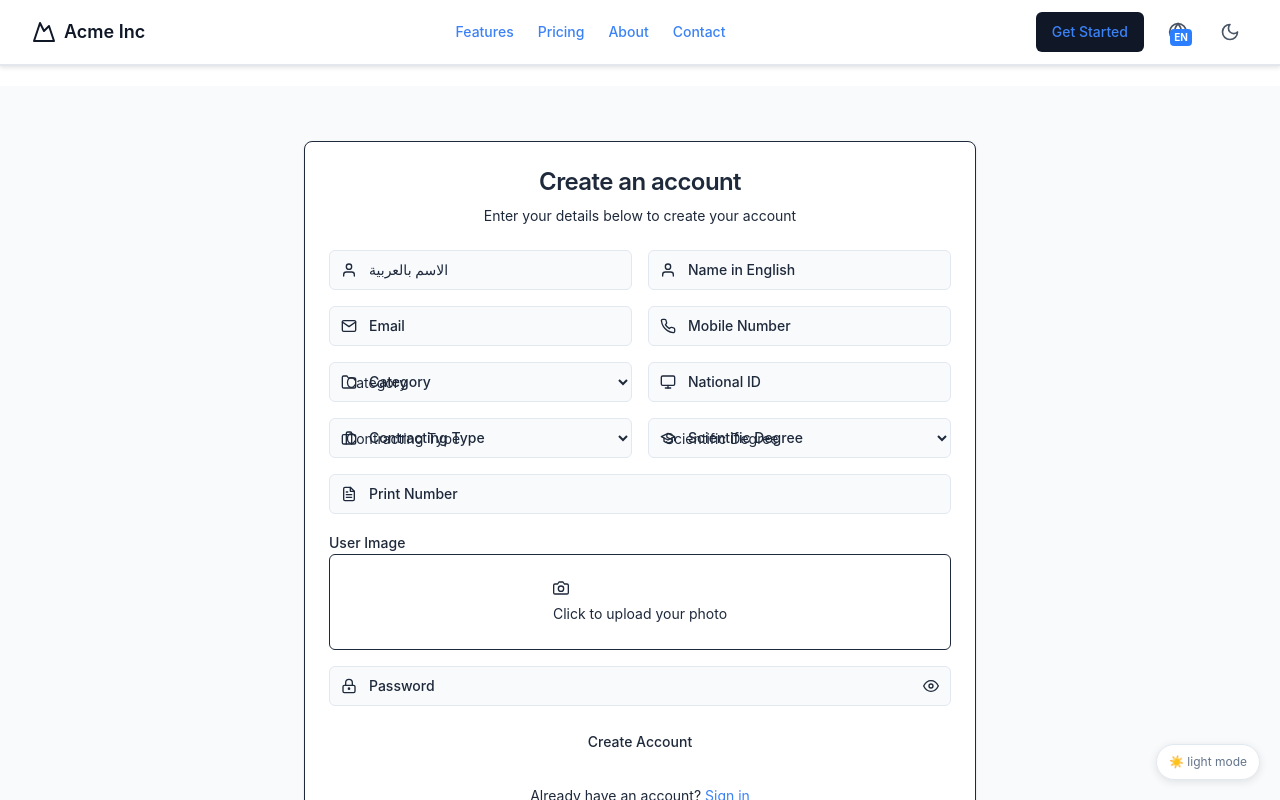
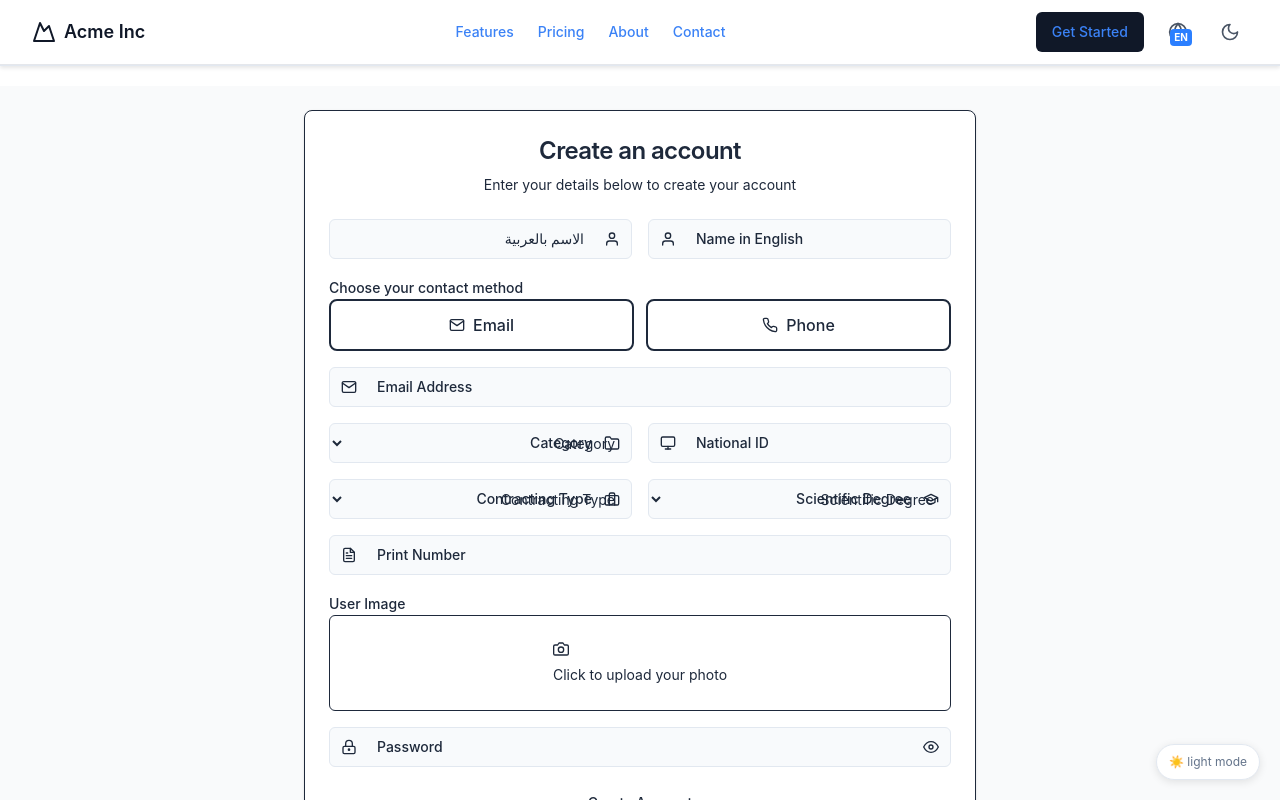
Before and after one commit to mahmoudAliaboElhassan/balance-hospital, a React (Vite) app: page /signup in a window 1280 px wide. Shown: the top 800 px of the page. Built offline with nearby package versions, Linux system fonts and the light colour scheme.

Commit message:
some refactoring

```diff
--- a/src/pages/auth/signup.jsx
+++ b/src/pages/auth/signup.jsx
@@ -255,10 +255,15 @@ const FloatingLabelInput = ({
   ...props
 }) => {
   const [isFocused, setIsFocused] = useState(false);
+  const isRTL = dir === "rtl";
 
   return (
     <div className="relative group">
-      <div className="absolute inset-y-0 left-0 pl-3 flex items-center pointer-events-none text-muted-foreground transition-colors group-focus-within:text-foreground">
+      <div
+        className={`absolute inset-y-0 ${
+          isRTL ? "right-0 pr-3" : "left-0 pl-3"
+        } flex items-center pointer-events-none text-muted-foreground transition-colors group-focus-within:text-foreground`}
+      >
         {icon}
       </div>
       <input
@@ -271,15 +276,17 @@ const FloatingLabelInput = ({
         dir={dir}
         className={`flex h-10 w-full rounded-md border ${
           error ? "border-red-500" : "border-input"
-        } bg-background pl-10 ${
-          rightIcon ? "pr-10" : "pr-3"
+        } bg-background ${isRTL ? "pr-12 pl-3" : "pl-12 pr-3"} ${
+          rightIcon ? (isRTL ? "pl-10" : "pr-10") : ""
         } py-2 text-sm ring-offset-background file:border-0 file:bg-transparent file:text-sm file:font-medium focus-visible:outline-none focus-visible:ring-2 focus-visible:ring-ring focus-visible:ring-offset-2 disabled:cursor-not-allowed disabled:opacity-50 transition-all duration-200 peer placeholder-transparent`}
         placeholder={placeholder}
         {...props}
       />
       <label
         htmlFor={id}
-        className={`absolute left-10 transition-all duration-200 pointer-events-none text-sm font-medium ${
+        className={`absolute ${
+          isRTL ? "right-12" : "left-12"
+        } transition-all duration-200 pointer-events-none text-sm font-medium ${
           isFocused || value
             ? "-top-2 text-xs bg-white dark:bg-black px-2 text-foreground rounded-sm"
             : "top-2.5 text-muted-foreground"
@@ -291,7 +298,9 @@ const FloatingLabelInput = ({
         <button
           type="button"
           onClick={onRightIconClick}
-          className="absolute inset-y-0 right-0 pr-3 flex items-center text-muted-foreground hover:text-foreground transition-colors focus:outline-none focus:text-foreground"
+          className={`absolute inset-y-0 ${
+            isRTL ? "left-0 pl-3" : "right-0 pr-3"
+          } flex items-center text-muted-foreground hover:text-foreground transition-colors focus:outline-none focus:text-foreground`}
         >
           {rightIcon}
         </button>
@@ -309,15 +318,13 @@ const FloatingLabelSelect = ({
   icon,
   options,
   error,
+  dir = "rtl", // Default is LTR
   ...props
 }) => {
   const [isFocused, setIsFocused] = useState(false);
 
   return (
-    <div className="relative group">
-      <div className="absolute inset-y-0 left-0 pl-3 flex items-center pointer-events-none text-muted-foreground transition-colors group-focus-within:text-foreground z-10">
-        {icon}
-      </div>
+    <div className="relative group" dir={dir}>
       <select
         id={id}
         value={value}
@@ -326,7 +333,9 @@ const FloatingLabelSelect = ({
         onBlur={() => setIsFocused(false)}
         className={`flex h-10 w-full rounded-md border ${
           error ? "border-red-500" : "border-input"
-        } bg-background pl-10 pr-3 py-2 text-sm ring-offset-background focus-visible:outline-none focus-visible:ring-2 focus-visible:ring-ring focus-visible:ring-offset-2 disabled:cursor-not-allowed disabled:opacity-50 transition-all duration-200`}
+        } bg-background pl-10 pr-10 py-2 text-sm ring-offset-background focus-visible:outline-none focus-visible:ring-2 focus-visible:ring-ring focus-visible:ring-offset-2 disabled:cursor-not-allowed disabled:opacity-50 transition-all duration-200 ${
+          dir === "rtl" ? "text-right" : "text-left"
+        }`}
         {...props}
       >
         <option value="">{placeholder}</option>
@@ -336,9 +345,12 @@ const FloatingLabelSelect = ({
           </option>
         ))}
       </select>
+
       <label
         htmlFor={id}
-        className={`absolute left-10 transition-all duration-200 pointer-events-none text-sm font-medium ${
+        className={`absolute ${
+          dir === "rtl" ? "right-10" : "left-10"
+        } transition-all duration-200 pointer-events-none text-sm font-medium ${
           isFocused || value
             ? "-top-2 text-xs bg-white dark:bg-black px-2 text-foreground rounded-sm"
             : "top-2.5 text-muted-foreground"
@@ -346,9 +358,19 @@ const FloatingLabelSelect = ({
       >
         {placeholder}
       </label>
+
+      <div
+        className={`absolute inset-y-0 ${
+          dir === "rtl" ? "right-0 pr-3" : "left-0 pl-3"
+        } flex items-center pointer-events-none text-muted-foreground transition-colors group-focus-within:text-foreground z-10`}
+      >
+        {icon}
+      </div>
     </div>
   );
 };
+
+// Toggle Button Component - REMOVED (no longer needed)
 
 // File Upload Component
 const FileUpload = ({ value, onChange, placeholder }) => {
@@ -410,6 +432,7 @@ const SignUp = () => {
   const { mymode } = useSelector((state) => state.mode);
   const [showPassword, setShowPassword] = useState(false);
   const [isSubmitting, setIsSubmitting] = useState(false);
+  const [contactMethod, setContactMethod] = useState("email"); // "email" or "phone"
   const [formData, setFormData] = useState({
     nameArabic: "",
     nameEnglish: "",
@@ -438,7 +461,7 @@ const SignUp = () => {
   ];
 
   const contractingTypeOptions = [
-    { value: "full-time", label: "Full Time" },
+    { value: "full-time", label: "بدوام كامل" },
     { value: "part-time", label: "Part Time" },
     { value: "contract", label: "Contract" },
     { value: "freelance", label: "Freelance" },
@@ -467,16 +490,19 @@ const SignUp = () => {
       newErrors.nameEnglish = "Please enter a valid English name";
     }
 
+    // Validate based on selected contact method
+    if (contactMethod === "email") {
       if (!formData.email.trim()) {
         newErrors.email = "Email is required";
       } else if (!validateEmail(formData.email)) {
         newErrors.email = "Please enter a valid email address";
       }
-
+    } else {
       if (!formData.mobile.trim()) {
         newErrors.mobile = "Mobile number is required";
       } else if (!validateMobile(formData.mobile)) {
         newErrors.mobile = "Please enter a valid mobile number";
+      }
     }
 
     if (!formData.category) {
@@ -527,6 +553,23 @@ const SignUp = () => {
     }
   };
 
+  const handleContactMethodChange = (method) => {
+    setContactMethod(method);
+    // Clear errors for the contact fields when switching
+    setErrors((prev) => ({
+      ...prev,
+      email: "",
+      mobile: "",
+    }));
+
+    // Clear the non-selected field value
+    if (method === "email") {
+      handleInputChange("mobile", "");
+    } else {
+      handleInputChange("email", "");
+    }
+  };
+
   const handleSubmit = async () => {
     if (!validateForm()) {
       return;
@@ -537,7 +580,16 @@ const SignUp = () => {
     try {
       // Simulate API call
       await new Promise((resolve) => setTimeout(resolve, 2000));
-      console.log("Form submitted:", formData);
+
+      // Prepare form data with the selected contact method
+      const submissionData = {
+        ...formData,
+        contactMethod,
+        primaryContact:
+          contactMethod === "email" ? formData.email : formData.mobile,
+      };
+
+      console.log("Form submitted:", submissionData);
       alert("Account created successfully!");
     } catch (error) {
       console.error("Error creating account:", error);
@@ -595,33 +647,70 @@ const SignUp = () => {
               </div>
             </div>
 
-            {/* Email and Mobile */}
-            <div className="grid grid-cols-1 md:grid-cols-2 gap-4">
+            {/* Contact Method Selection */}
+            <div className="space-y-3">
+              <label className="text-sm font-medium text-foreground">
+                Choose your contact method
+              </label>
+              <div className="grid grid-cols-2 gap-3">
+                <button
+                  type="button"
+                  onClick={() => handleContactMethodChange("email")}
+                  className={`flex items-center justify-center gap-2 px-4 py-3 rounded-lg border-2 transition-all duration-200 ${
+                    contactMethod === "email"
+                      ? "border-primary bg-primary/10 text-primary"
+                      : "border-border bg-background text-muted-foreground hover:border-primary/50 hover:text-foreground"
+                  }`}
+                >
+                  <MailIcon />
+                  <span className="font-medium">Email</span>
+                </button>
+                <button
+                  type="button"
+                  onClick={() => handleContactMethodChange("phone")}
+                  className={`flex items-center justify-center gap-2 px-4 py-3 rounded-lg border-2 transition-all duration-200 ${
+                    contactMethod === "phone"
+                      ? "border-primary bg-primary/10 text-primary"
+                      : "border-border bg-background text-muted-foreground hover:border-primary/50 hover:text-foreground"
+                  }`}
+                >
+                  <PhoneIcon />
+                  <span className="font-medium">Phone</span>
+                </button>
+              </div>
+            </div>
+
+            {/* Dynamic Contact Field */}
             <div className="space-y-2">
+              {contactMethod === "email" ? (
+                <>
                   <FloatingLabelInput
                     id="email"
                     type="email"
                     value={formData.email}
                     onChange={(e) => handleInputChange("email", e.target.value)}
-                  placeholder="Email"
+                    placeholder="Email Address"
                     icon={<MailIcon />}
                     error={errors.email}
                   />
                   <ErrorMessage error={errors.email} />
-              </div>
-
-              <div className="space-y-2">
+                </>
+              ) : (
+                <>
                   <FloatingLabelInput
                     id="mobile"
                     type="tel"
                     value={formData.mobile}
-                  onChange={(e) => handleInputChange("mobile", e.target.value)}
+                    onChange={(e) =>
+                      handleInputChange("mobile", e.target.value)
+                    }
                     placeholder="Mobile Number"
                     icon={<PhoneIcon />}
                     error={errors.mobile}
                   />
                   <ErrorMessage error={errors.mobile} />
-              </div>
+                </>
+              )}
             </div>
 
             {/* Category and National ID */}
```
Lines whose indentation alone changed are shown as unchanged.
